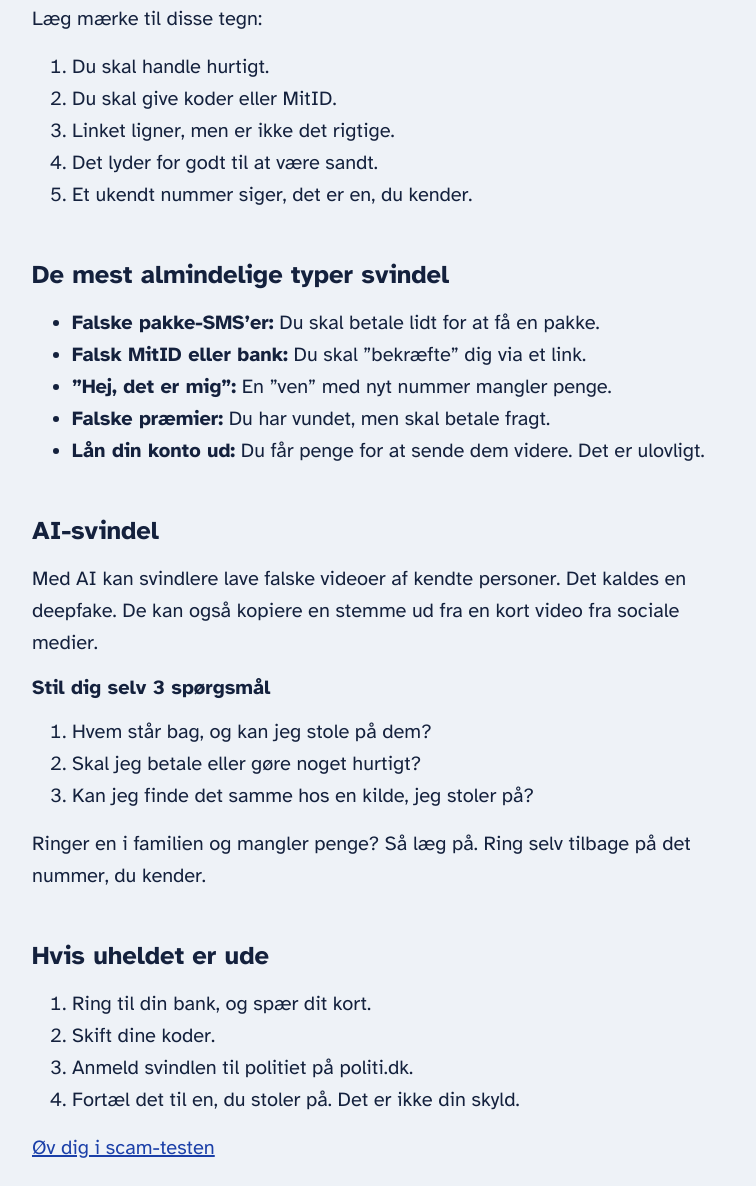
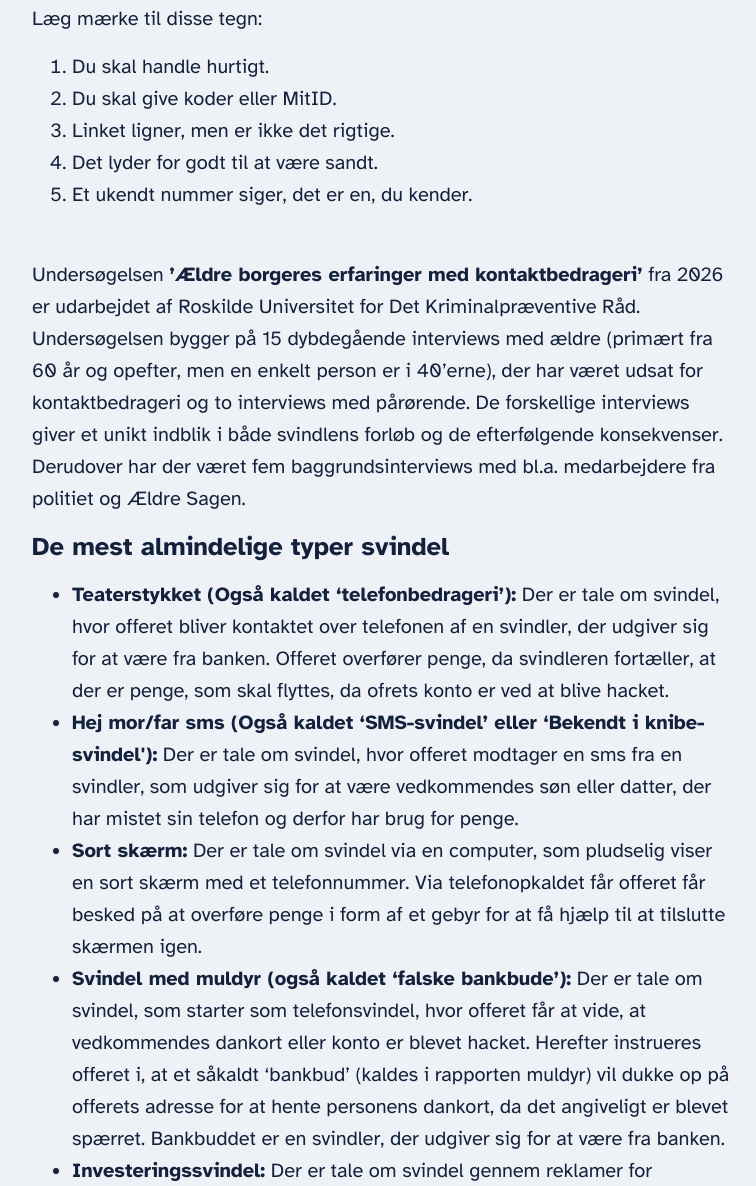
Before and after one commit to olivergx/STOPSCAM, a plain HTML site: page stopscam/viden.html in a window 1280 px wide. Shown: the part 901-2087 px from the top of the page, without its empty margins (82-838 px from the left). Drawn offline with Linux system fonts and the light colour scheme.

Commit message:
ritzau punkter indsat istedet for pladsholder

```diff
--- a/stopscam/viden.html
+++ b/stopscam/viden.html
@@ -80,13 +80,15 @@
       </section>
 
       <section id="typer">
+        <p>Undersøgelsen <b>’Ældre borgeres erfaringer med kontaktbedrageri’</b> fra 2026 er udarbejdet af Roskilde Universitet for Det Kriminalpræventive Råd. Undersøgelsen bygger på 15 dybdegående interviews med ældre (primært fra 60 år og opefter, men en enkelt person er i 40’erne), der har været udsat for kontaktbedrageri og to interviews med pårørende. De forskellige interviews giver et unikt indblik i både svindlens forløb og de efterfølgende konsekvenser. Derudover har der været fem baggrundsinterviews med bl.a. medarbejdere fra politiet og Ældre Sagen. </p>
         <h2>De mest almindelige typer svindel</h2>
         <ul>
-          <li><strong>Falske pakke-SMS’er:</strong> Du skal betale lidt for at få en pakke.</li>
-          <li><strong>Falsk MitID eller bank:</strong> Du skal ”bekræfte” dig via et link.</li>
-          <li><strong>”Hej, det er mig”:</strong> En ”ven” med nyt nummer mangler penge.</li>
-          <li><strong>Falske præmier:</strong> Du har vundet, men skal betale fragt.</li>
-          <li><strong>Lån din konto ud:</strong> Du får penge for at sende dem videre. Det er ulovligt.</li>
+          <li><strong>Teaterstykket (Også kaldet ‘telefonbedrageri’):</strong> Der er tale om svindel, hvor offeret bliver kontaktet over telefonen af en svindler, der udgiver sig for at være fra banken. Offeret overfører penge, da svindleren fortæller, at der er penge, som skal flyttes, da ofrets konto er ved at blive hacket. </li>
+          <li><strong>Hej mor/far sms (Også kaldet ‘SMS-svindel’ eller ‘Bekendt i knibe-svindel'):</strong> Der er tale om svindel, hvor offeret modtager en sms fra en svindler, som udgiver sig for at være vedkommendes søn eller datter, der har mistet sin telefon og derfor har brug for penge. </li>
+          <li><strong>Sort skærm:</strong> Der er tale om svindel via en computer, som pludselig viser en sort skærm med et telefonnummer. Via telefonopkaldet får offeret får besked på at overføre penge i form af et gebyr for at få hjælp til at tilslutte skærmen igen. </li>
+          <li><strong>Svindel med muldyr (også kaldet ‘falske bankbude’):</strong> Der er tale om svindel, som starter som telefonsvindel, hvor offeret får at vide, at vedkommendes dankort eller konto er blevet hacket. Herefter instrueres offeret i, at et såkaldt ‘bankbud’ (kaldes i rapporten muldyr) vil dukke op på offerets adresse for at hente personens dankort, da det angiveligt er blevet spærret. Bankbuddet er en svindler, der udgiver sig for at være fra banken.   </li>
+          <li><strong>Investeringssvindel:</strong> Der er tale om svindel gennem reklamer for investeringer som f.eks. udenlandske aktier. </li>
+          <a href="https://via.ritzau.dk/pressemeddelelse/14897337/ny-rapport-ofre-for-digital-svindel-udsaettes-for-massiv-manipulation?publisherId=9329615&lang=da" style="font-style: italic;">Ritzau</a>
         </ul>
       </section>
 
```
